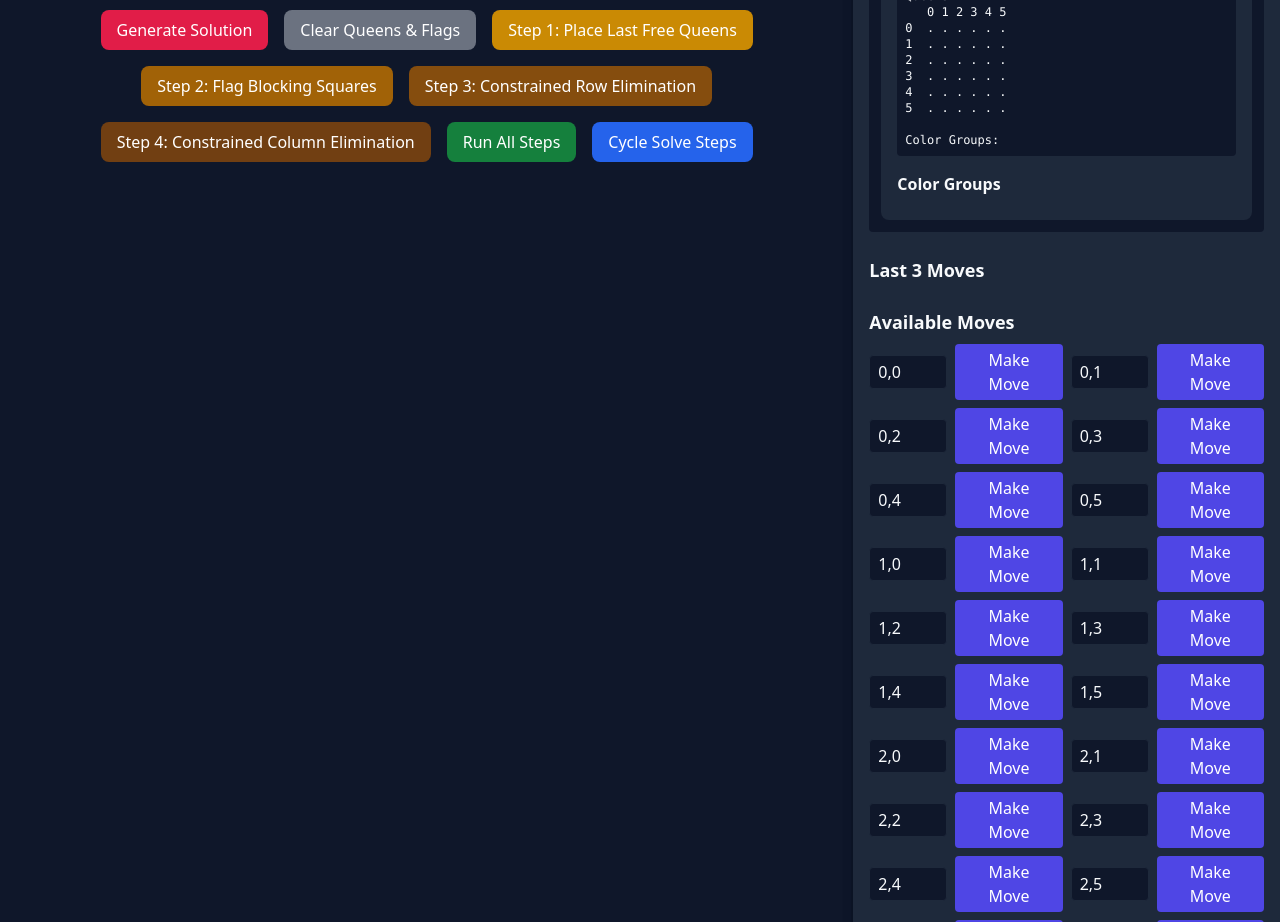
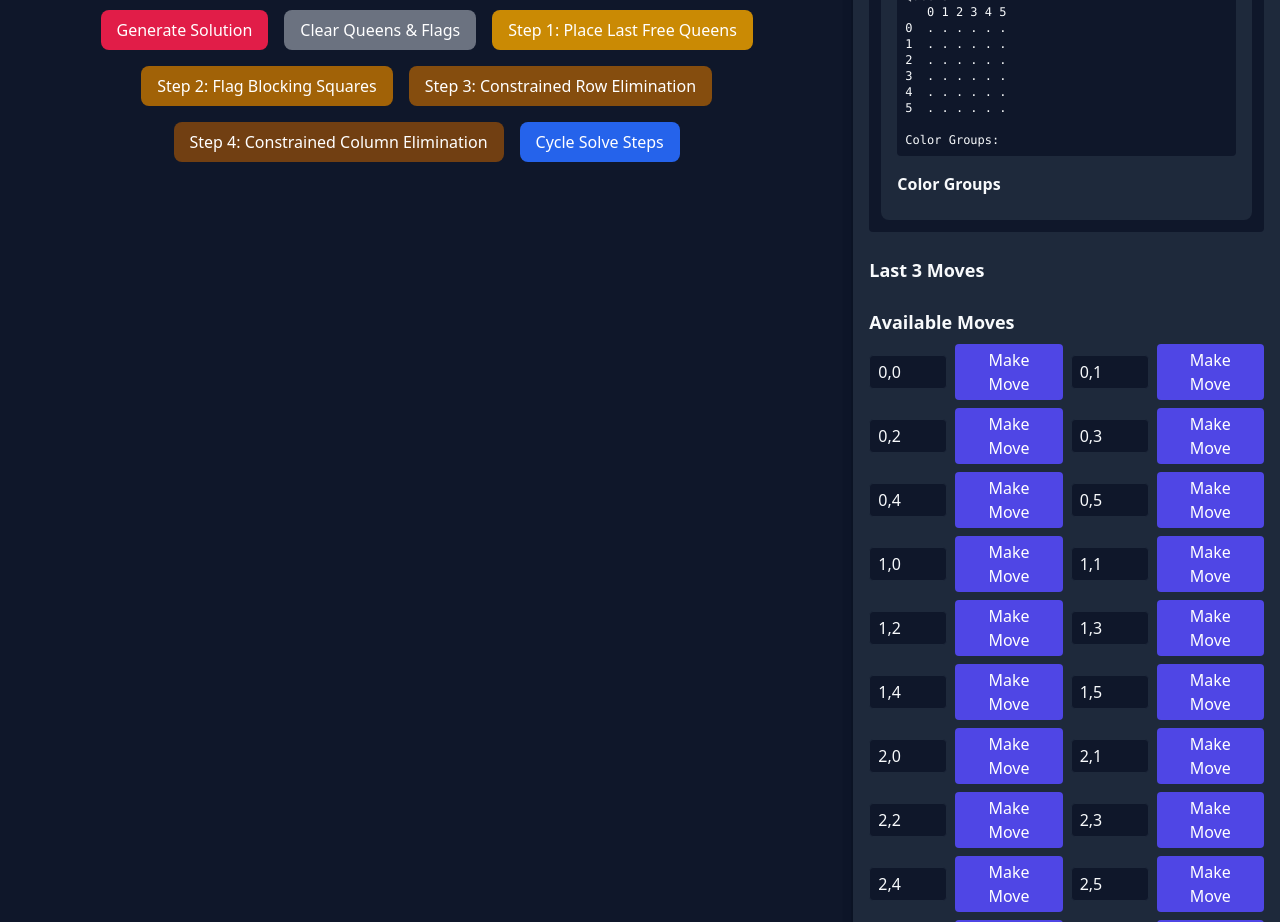
Before and after one commit to Crushford/Cassowary-Games, a Vue app: page /builder in a window 1280 px wide. Shown: the part 820-1742 px from the top of the page. Built offline with nearby package versions, Linux system fonts and the light colour scheme.

Commit message:
remove run all steps function

```diff
--- a/src/stores/gameStore.ts
+++ b/src/stores/gameStore.ts
@@ -1060,10 +1060,5 @@ export const useGameStore = defineStore('game', {
       } while (anyChange);
       this.testLogs.push('--- Test finished (all steps, looped until no changes) ---');
     },
-
-    // Test function to try to solve the game and log each step
-    testUniqueSolution() {
-      this.testAllStepsLoop();
-    },
   },
 });
--- a/src/views/LevelBuilder.vue
+++ b/src/views/LevelBuilder.vue
@@ -67,12 +67,6 @@
           @click="handleTestStep4"
         >
           Step 4: Constrained Column Elimination
-        </button>
-        <button
-          class="rounded-lg bg-green-700 px-4 py-2 text-white hover:bg-green-800"
-          @click="handleTestAllSteps"
-        >
-          Run All Steps
         </button>
         <button
           class="rounded-lg bg-blue-600 px-4 py-2 text-white hover:bg-blue-700"
@@ -204,11 +198,6 @@ const handleAssignColorGroups = () => {
   gameStore.assignColorGroups();
 };
 
-// Handle test unique solution (all steps)
-const handleTestAllSteps = () => {
-  gameStore.testUniqueSolution();
-};
-
 // Add handler to cycle through each solve step until no more actions
 const handleCycleSolveSteps = () => {
   gameStore.testAllStepsLoop();
```
